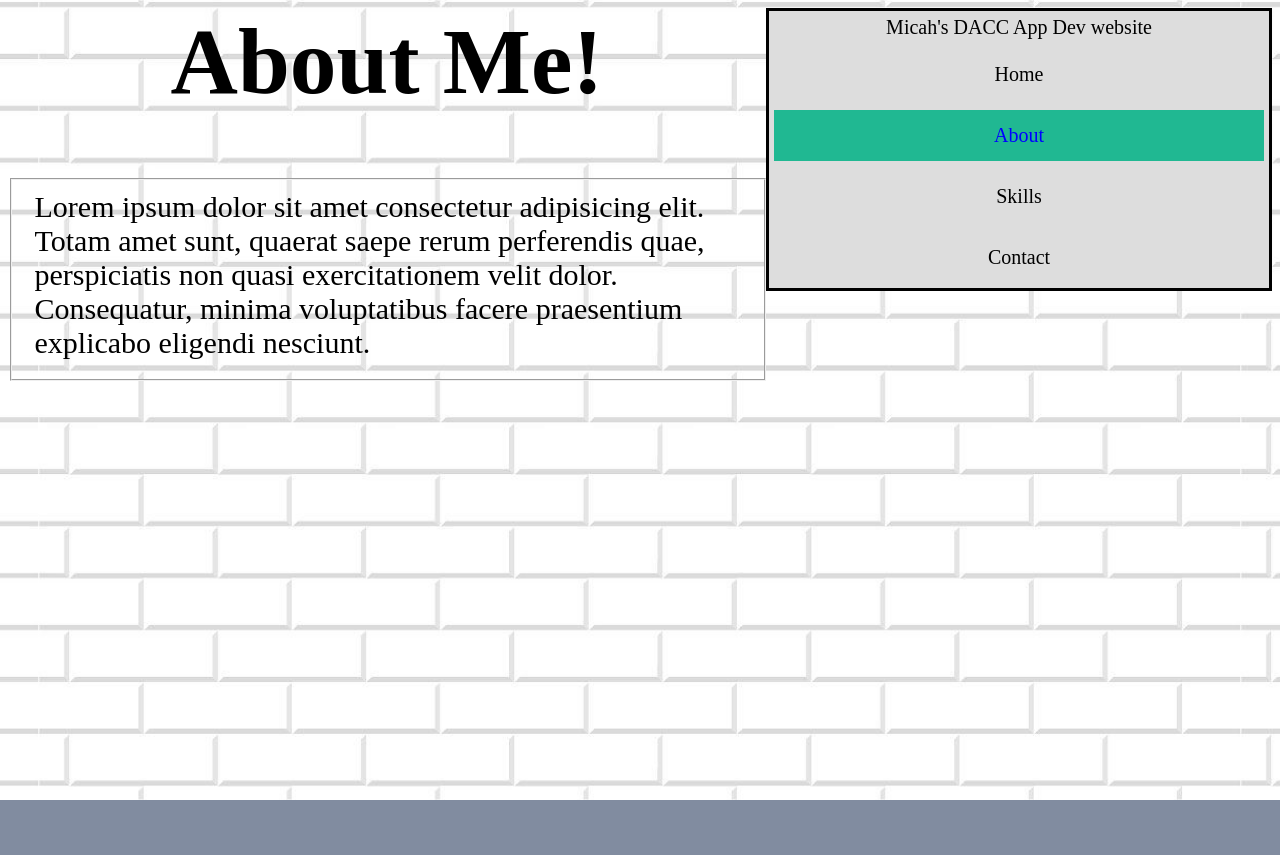
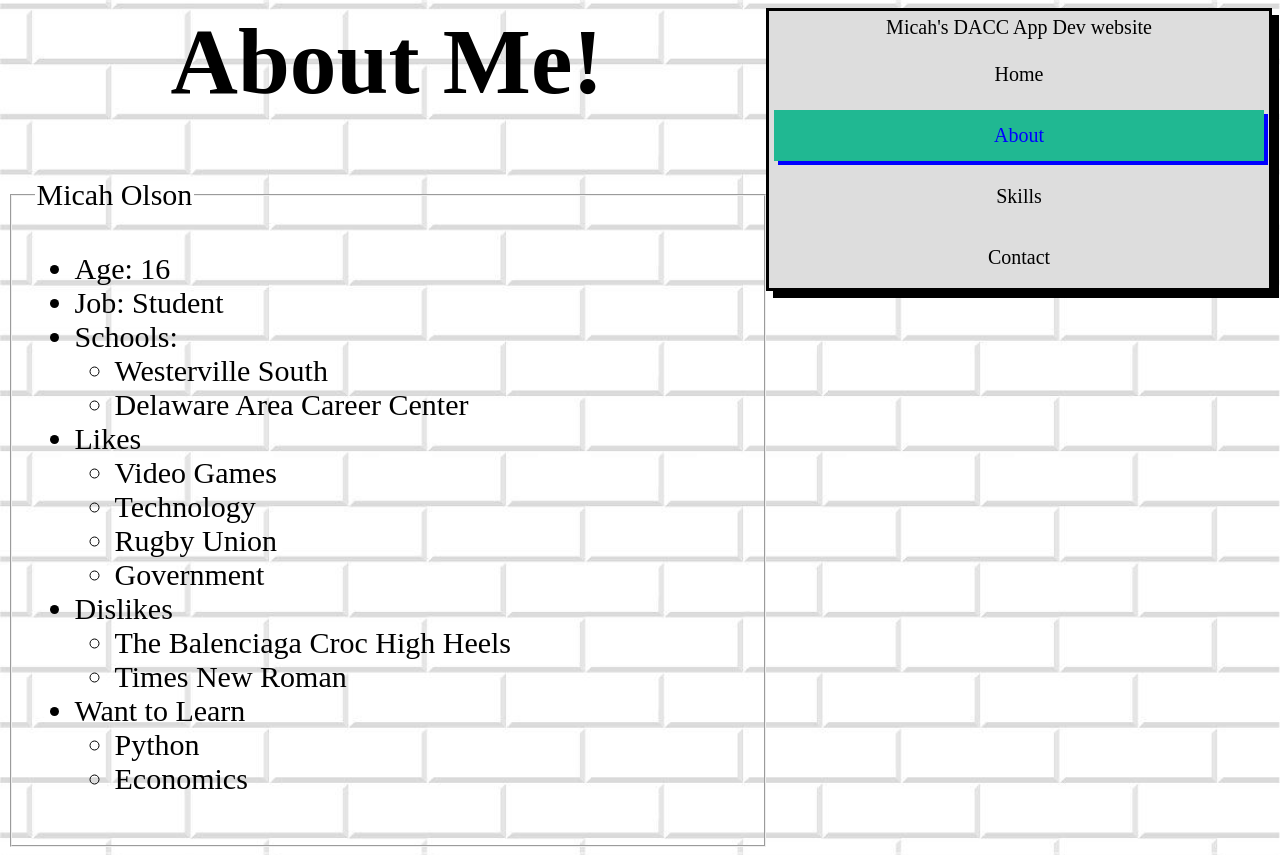
Before and after one commit to mineo72/DaccWebApp, a plain HTML site: page about.html in a window 1280 px wide. Before the commit the page ends 800 px from the top, so only its background shows below. Drawn offline with Linux system fonts and the light colour scheme.

Commit message:
Content!!!

```diff
--- a/about.html
+++ b/about.html
@@ -16,7 +16,39 @@
         </ul>
         <h1>About Me!</h1>
         <fieldset>
-            Lorem ipsum dolor sit amet consectetur adipisicing elit. Totam amet sunt, quaerat saepe rerum perferendis quae, perspiciatis non quasi exercitationem velit dolor. Consequatur, minima voluptatibus facere praesentium explicabo eligendi nesciunt.
+            <legend>Micah Olson</legend>
+            <ul>
+                <li>Age: 16</li>
+                <li>Job: Student</li>
+                <li>Schools: <ul>
+                        <li>Westerville South</li>
+                        <li>Delaware Area Career Center</li>
+                    </ul>
+                </li>
+                <li>
+                    Likes
+                    <ul>
+                        <li>Video Games</li>
+                        <li>Technology</li>
+                        <li>Rugby Union</li>
+                        <li>Government</li>
+                    </ul>
+                </li>
+                <li>
+                    Dislikes
+                    <ul>
+                        <li>The Balenciaga Croc High Heels</li>
+                        <li style="font-family: 'Times New Roman', Times, serif;">Times New Roman</li>
+                    </ul>
+                </li>
+                <li>
+                    Want to Learn
+                    <ul>
+                        <li>Python</li>
+                        <li>Economics</li>
+                    </ul>
+                </li>
+            </ul>
         </fieldset>
     </body>
 </html>
--- a/scripts/css/style.css
+++ b/scripts/css/style.css
@@ -12,6 +12,7 @@ ul.ulnav {
     background-color: #f1f1f1;
     border: 3px solid black;
     float: right;
+    box-shadow: 7px 7px;
 }
 li.linav a{
     display: block;
@@ -37,10 +38,17 @@ li.linav a.active{
     text-decoration: none;
     padding: 14px 16px;
     text-align: center;
+    box-shadow: 4px 4px;
 }
 li.linav a:hover{
     background-color: rgba(32, 184, 146, 0.63);
     color: rgb(00, 0, 255);
+    box-shadow: 3px 3px;
+}
+li.linav a.active:hover{
+    background-color: rgba(32, 184, 146, 0.63);
+    color: rgb(00, 0, 255);
+    box-shadow: 4px 4px;
 }
 h1{
     text-align: center;
@@ -77,3 +85,12 @@ span.font1{
     color: #696969;
     font-weight: bolder;
 }
+@keyframes Test {
+    0%  {background-color: blue;}
+    10% {background-color: red;}
+    30% {background-color: green;}
+    50% {background-color: indigo;}
+    70% {background-color: aqua;}
+    90% {background-color: lightgreen;}
+    100% {background-color: blue;}
+}
```
Also changed, not shown: index.html (+3 -4 lines), joke.html (+1 -1 lines), skills.html (+4 -6 lines), images/400.png (deleted), images/800x1200.png (deleted), 1 other file.
